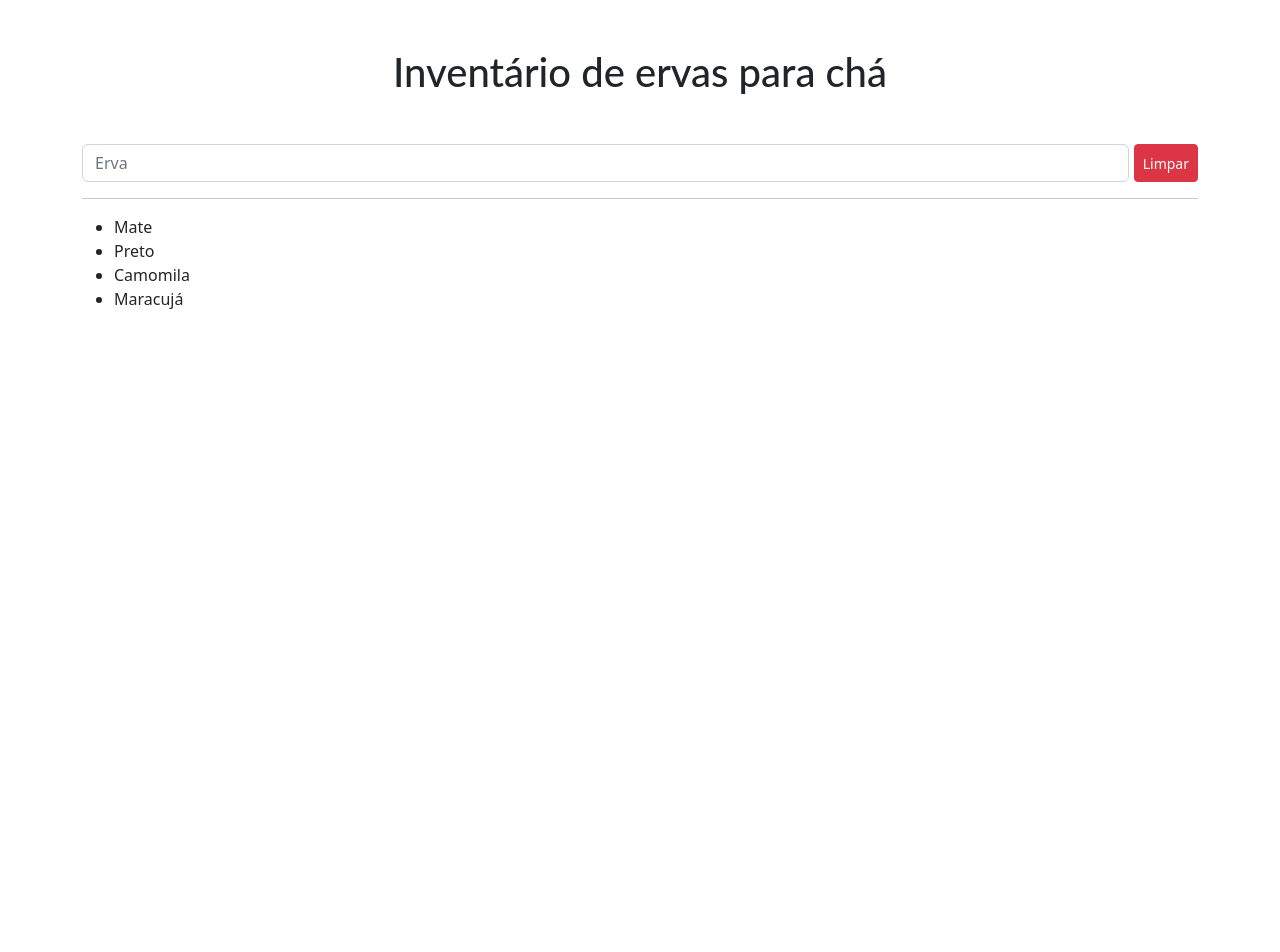
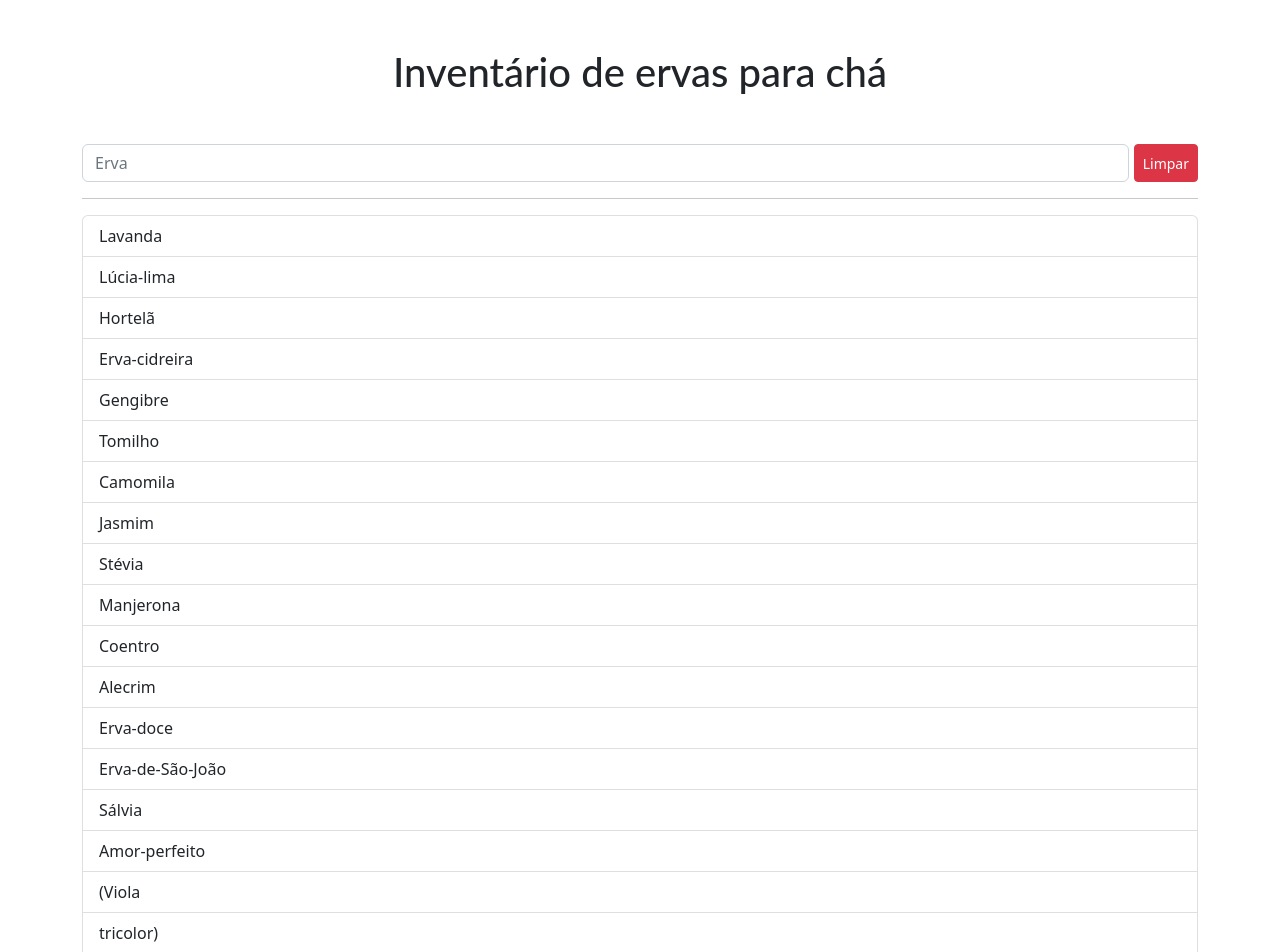
Before and after one commit to ktfth/tea-inventory, a React (Create React App) app: page / in a window 1280 px wide. Shown: the top 952 px of the page. Before the commit the page ends 800 px from the top, so only its background shows below. Built offline with nearby package versions, Linux system fonts and the light colour scheme.

Commit message:
2 files modified

```diff
--- a/App.tsx
+++ b/App.tsx
@@ -3,6 +3,8 @@ import * as React from 'react';
 import Button from 'react-bootstrap/Button';
 import InputGroup from 'react-bootstrap/InputGroup';
 import Form from 'react-bootstrap/Form';
+import ListGroup from 'react-bootstrap/ListGroup';
+import MiniSearch from 'minisearch';
 
 import './style.css';
 
@@ -11,27 +13,57 @@ function Bold(name) {
 }
 
 export default function App() {
-  const initialHerbs = ['Mate', 'Preto', 'Camomila', 'Maracujá'];
-  let [herbs, setHerbs] = React.useState(initialHerbs);
+  const initialHerbs = [
+    'Lavanda',
+    'Lúcia-lima',
+    'Hortelã',
+    'Erva-cidreira',
+    'Gengibre',
+    'Tomilho',
+    'Camomila',
+    'Jasmim',
+    'Stévia',
+    'Manjerona',
+    'Coentro',
+    'Alecrim',
+    'Erva-doce',
+    'Erva-de-São-João',
+    'Sálvia',
+    'Amor-perfeito',
+    '(Viola',
+    'tricolor)',
+    'Manjericão',
+    'Erva-gateira',
+    'Capim-limão',
+  ].map((tea, id) => ({ id: id + 1, name: tea }));
+
+  const teas = new MiniSearch({
+    fields: ['name'],
+    storeFields: ['name'],
+    searchOptions: {
+      boost: { title: 2 },
+      fuzzy: 0.2,
+    },
+  });
+
+  teas.addAll(initialHerbs);
+
   let [name, setName] = React.useState('');
+  let [herbs, setHerbs] = React.useState(teas.search(name));
 
   function searchHerb(e) {
     setName(e.target.value);
-    setHerbs(herbs.filter((herb) => herb.includes(name)));
-
-    if (!herbs.some((herb) => herb.includes(e.target.value))) {
-      setHerbs(initialHerbs);
-    }
+    setHerbs(teas.search(name));
 
     if (e.target.value === '') {
-      setHerbs(initialHerbs);
+      setHerbs(teas.search(name));
     }
   }
 
   function cleanSearch(e) {
     e.preventDefault();
     setName('');
-    setHerbs(initialHerbs);
+    setHerbs(teas.search(name));
   }
 
   return (
@@ -68,11 +100,15 @@ export default function App() {
 
       <hr />
 
-      <ul>
-        {herbs.map((herb) => (
-          <li>{herb}</li>
-        ))}
-      </ul>
+      <ListGroup>
+        {teas.search(name).length === 0
+          ? initialHerbs.map((herb) => (
+              <ListGroup.Item>{herb.name}</ListGroup.Item>
+            ))
+          : teas
+              .search(name)
+              .map((herb) => <ListGroup.Item>{herb.name}</ListGroup.Item>)}
+      </ListGroup>
     </div>
   );
 }
--- a/package.json
+++ b/package.json
@@ -7,6 +7,7 @@
     "@types/react": "^18.0.8",
     "@types/react-dom": "^18.0.2",
     "bootstrap": "^5.2.3",
+    "minisearch": "^6.0.1",
     "react": "^18.1.0",
     "react-bootstrap": "^2.7.2",
     "react-dom": "^18.1.0"
```
